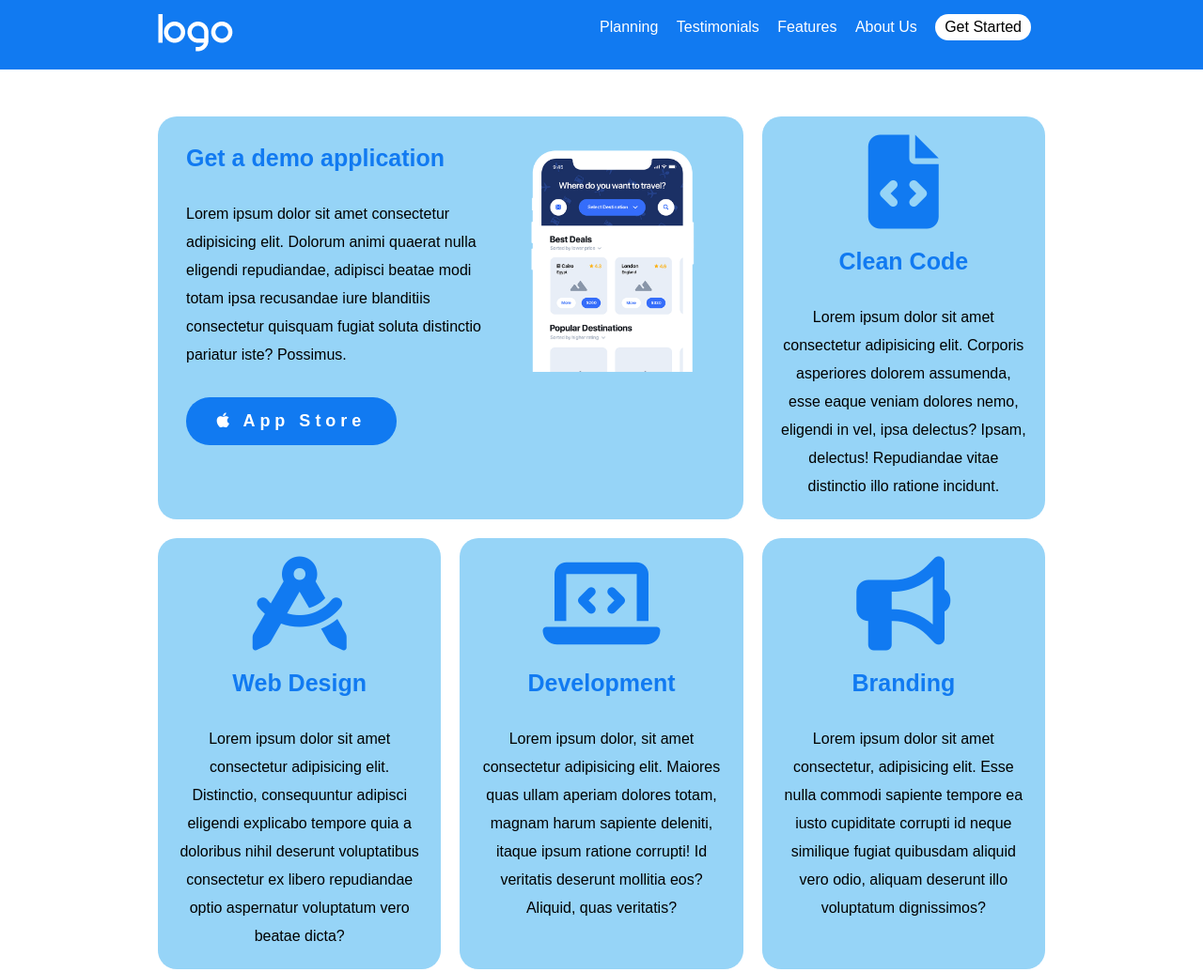
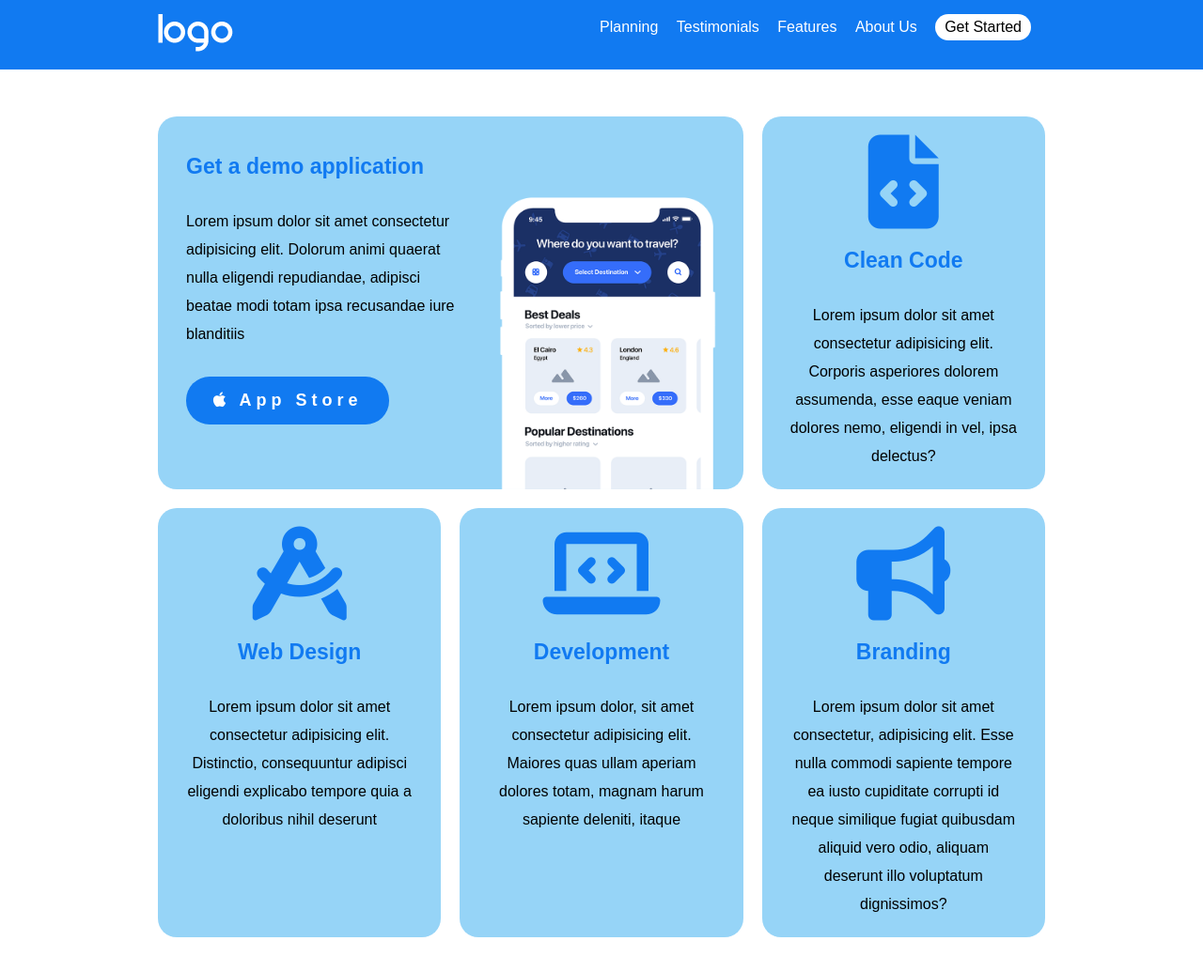
Before and after one commit to CraciaDenisStefan/htmlcss-responsive-layout, a plain HTML site: page index.html in a window 1280 px wide. Shown: the top 1035 px of the page at 94% size. Drawn offline with Linux system fonts and the light colour scheme.

Commit message:
[FIX]Section demo completo

```diff
--- a/css/style.css
+++ b/css/style.css
@@ -55,7 +55,7 @@ li{
     flex-direction: column;
 }
 .title_sec_demo{
-    font-size: 25px;
+    font-size: 23px;
     color: rgb(17, 122, 241);
     margin-bottom: 30px;
 }
@@ -68,11 +68,16 @@ li{
     padding-top: 40px;
 }
 .content_double_info, .content_double_img{
-    width: 70%;
+    width: 80%;
     margin: 0 auto;
 }
 p{
     line-height: 30px;
+}
+.content_demo_single{
+    width: 80%;
+    margin:0 auto ;
+    padding: 20px 0;
 }
 .app_store{
     font-size: 18px;
@@ -226,7 +231,21 @@ p{
     /* SECTION DEMO */
     .col_double{
         display: flex;
-        padding: 30px;
+        padding-left: 30px;
+    }
+    .content_double_info, .content_double_img{
+        width: calc(100% / 2);
+    }
+    .content_double_img{
+        position: relative;
+    }
+    .demo_img{
+        position: absolute;
+        bottom: 0;
+    }
+    .content_demo_single{
+        padding: 0;
+        width: 93%;
     }
     /* SECTION STRATEGIC PLANING */
     .content_planing_info, .content_planing_img{
--- a/index.html
+++ b/index.html
@@ -46,7 +46,7 @@
                         <div class="col_double">
                             <div class="content_double_info">
                                 <h2 class="title_sec_demo">Get a demo application</h2>
-                                <p>Lorem ipsum dolor sit amet consectetur adipisicing elit. Dolorum animi quaerat nulla eligendi repudiandae, adipisci beatae modi totam ipsa recusandae iure blanditiis consectetur quisquam fugiat soluta distinctio pariatur iste? Possimus.</p>
+                                <p>Lorem ipsum dolor sit amet consectetur adipisicing elit. Dolorum animi quaerat nulla eligendi repudiandae, adipisci beatae modi totam ipsa recusandae iure blanditiis</p>
                                 <button class="app_store"><i class="fa-brands fa-apple"></i> App Store</button>
                             </div>
                             <div class="content_double_img">
@@ -55,24 +55,32 @@
                         </div>
                         <!-- Inizio col singole -->
                         <div class="col_demo_single">
+                            <div class="content_demo_single">
                                 <i class="fa-solid fa-file-code size"></i>
                                 <h2 class="title_sec_demo">Clean Code</h2>
-                            <p>Lorem ipsum dolor sit amet consectetur adipisicing elit. Corporis asperiores dolorem assumenda, esse eaque veniam dolores nemo, eligendi in vel, ipsa delectus? Ipsam, delectus! Repudiandae vitae distinctio illo ratione incidunt.</p>
+                                <p>Lorem ipsum dolor sit amet consectetur adipisicing elit. Corporis asperiores dolorem assumenda, esse eaque veniam dolores nemo, eligendi in vel, ipsa delectus? </p>
+                            </div>
                         </div>
                         <div class="col_demo_single">
+                            <div class="content_demo_single">
                                 <i class="fa-sharp fa-solid fa-compass-drafting size"></i>
                                 <h2 class="title_sec_demo">Web Design</h2>
-                            <p>Lorem ipsum dolor sit amet consectetur adipisicing elit. Distinctio, consequuntur adipisci eligendi explicabo tempore quia a doloribus nihil deserunt voluptatibus consectetur ex libero repudiandae optio aspernatur voluptatum vero beatae dicta?</p>
+                                <p>Lorem ipsum dolor sit amet consectetur adipisicing elit. Distinctio, consequuntur adipisci eligendi explicabo tempore quia a doloribus nihil deserunt </p>
+                            </div>
                         </div>
                         <div class="col_demo_single">
+                            <div class="content_demo_single">
                                 <i class="fa-solid fa-laptop-code size"></i>
                                 <h2 class="title_sec_demo">Development</h2>
-                            <p>Lorem ipsum dolor, sit amet consectetur adipisicing elit. Maiores quas ullam aperiam dolores totam, magnam harum sapiente deleniti, itaque ipsum ratione corrupti! Id veritatis deserunt mollitia eos? Aliquid, quas veritatis?</p>
+                                <p>Lorem ipsum dolor, sit amet consectetur adipisicing elit. Maiores quas ullam aperiam dolores totam, magnam harum sapiente deleniti, itaque </p>
+                            </div>
                         </div>
                         <div class="col_demo_single">
+                            <div class="content_demo_single">
                                 <i class="fa-solid fa-bullhorn size"></i>
                                 <h2 class="title_sec_demo">Branding</h2>
                                 <p>Lorem ipsum dolor sit amet consectetur, adipisicing elit. Esse nulla commodi sapiente tempore ea iusto cupiditate corrupti id neque similique fugiat quibusdam aliquid vero odio, aliquam deserunt illo voluptatum dignissimos?</p>
+                            </div>
                         </div>
                     </div>
                 </div>
```
Lines whose indentation alone changed are shown as unchanged.
